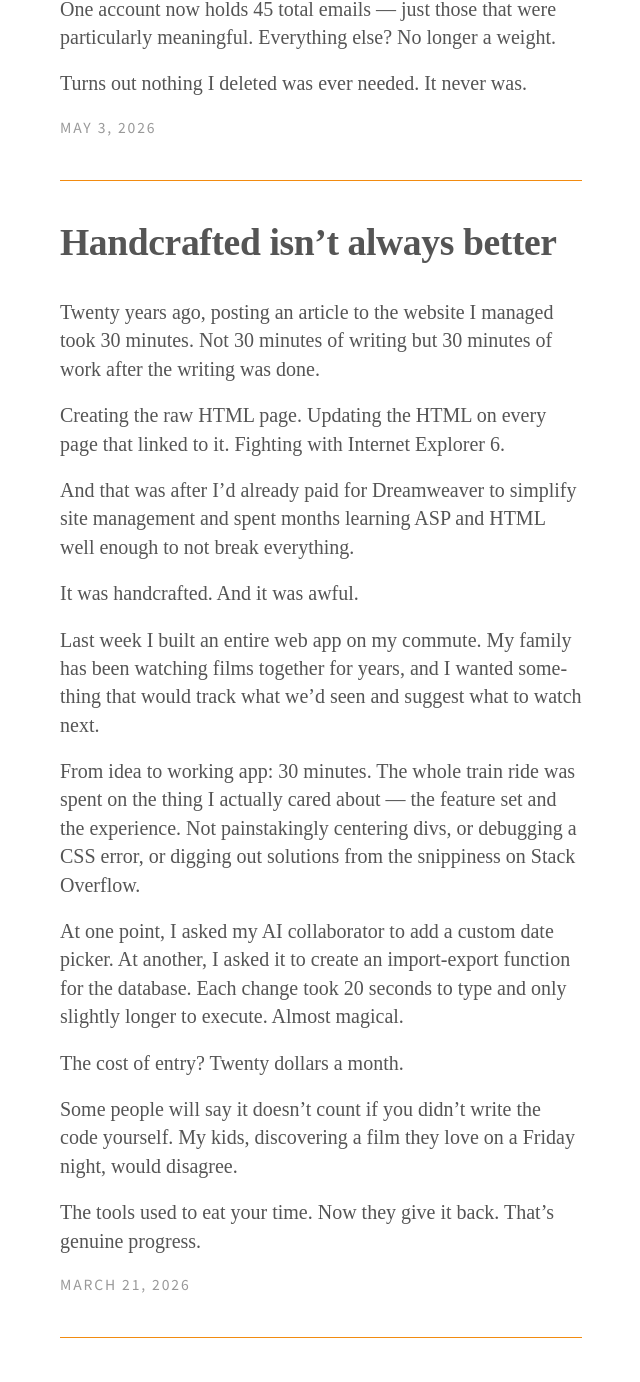
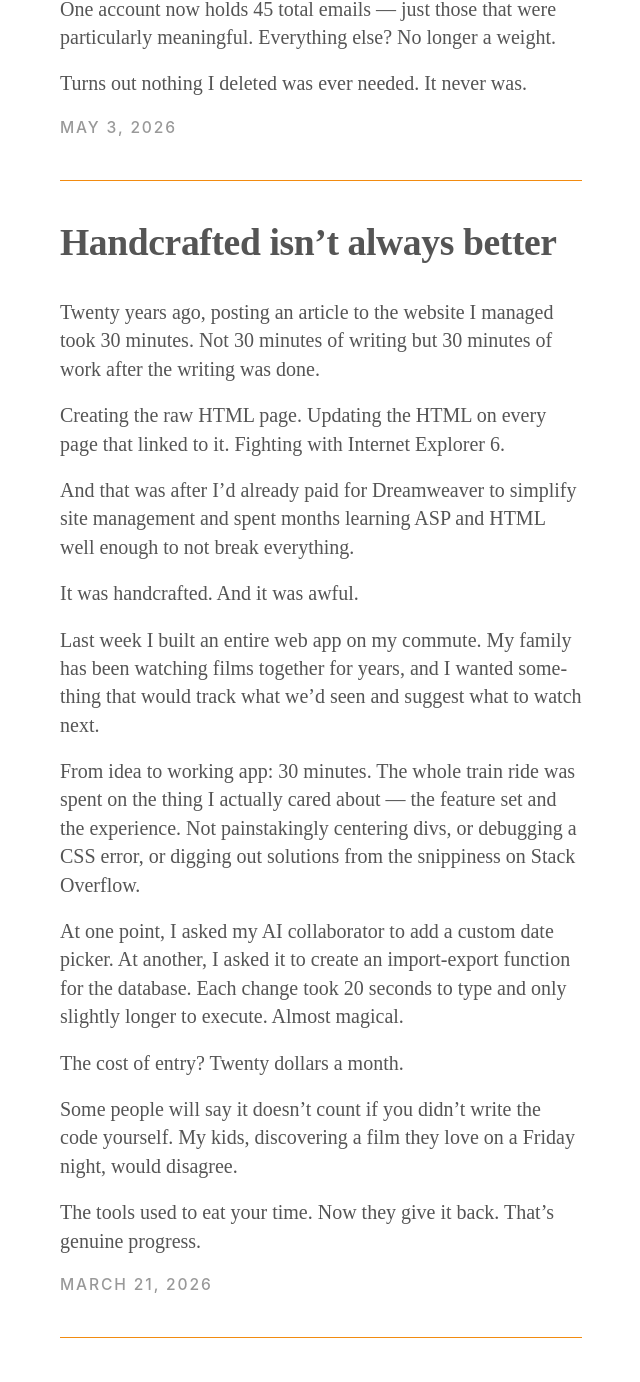
Before and after one commit to nathanielward/nathanielward.github.io, a Jekyll site: the page built from index.html, in a window 1280 px wide. Shown: the part 878-2260 px from the top of the page, without its empty margins (319-959 px from the left). Built offline with Jekyll 4.4.1, drawn with Linux system fonts in a browser that asks for light colours; some web fonts are replaced; the list of posts is cut into pages by our own code.

Commit message:
Update head.html with new fonts

```diff
--- a/_includes/head.html
+++ b/_includes/head.html
@@ -12,10 +12,11 @@
 
 
 <!-- Prefetch DNS for external assets (Twitter widgets etc). -->
+<link rel="preconnect" href="https://fonts.googleapis.com">
+<link rel="preconnect" href="https://fonts.gstatic.com" crossorigin>
+
+<link href="https://fonts.googleapis.com/css2?family=Inter:wght@400;500;600&family=Source+Serif+4:wght@400;600;700&display=swap" rel="stylesheet">
 <link rel="stylesheet" href="/style/style.css">
-
-<link href="https://fonts.googleapis.com/css2?family=Source+Sans+Pro:wght@400;600&display=swap" rel="stylesheet">
-<link href="https://fonts.googleapis.com/css2?family=Source+Serif:wght@200;400;600&display=swap" rel="stylesheet">
 
 <link rel="dns-prefetch" href="//www.google-analytics.com">
 
```
